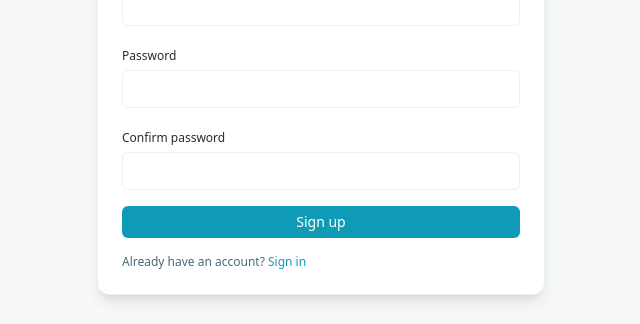
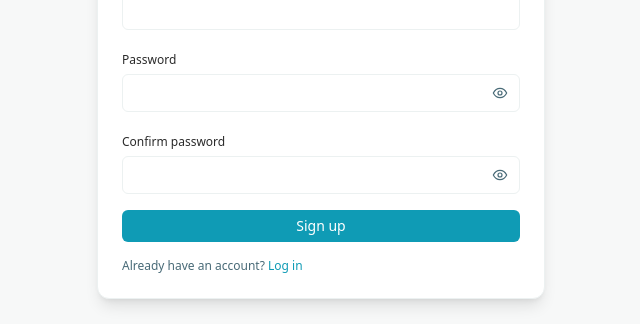
Before and after one commit to Valghalla09/Isdanary, a React (Vite) app: page /signup in a window 1280 px wide. Shown: the part 375-699 px from the top of the page, without its empty margins (319-959 px from the left). Built offline with nearby package versions, Linux system fonts and the light colour scheme; no server answers.

Commit message:
log in sign up optimized

```diff
--- a/src/pages/Login.tsx
+++ b/src/pages/Login.tsx
@@ -8,6 +8,7 @@ function LoginPage() {
   const navigate = useNavigate();
   const [email, setEmail] = useState('');
   const [password, setPassword] = useState('');
+  const [showPassword, setShowPassword] = useState(false);
   const [submitting, setSubmitting] = useState(false);
   const [error, setError] = useState<string | null>(null);
 
@@ -50,14 +51,14 @@ function LoginPage() {
           <img
             src="/logo.jpg"
             alt="IsdaNary logo"
-            className="h-12 w-12 rounded-full object-cover shadow-sm"
+            className="h-14 w-14 rounded-full object-cover shadow-sm"
           />
           <h1 className="mt-2 text-xl font-semibold text-textDark dark:text-slate-100">IsdaNary</h1>
           <p className="text-xs text-textMuted dark:text-slate-400">
             Fisheries Management System
           </p>
         </div>
-        <h2 className="text-base font-semibold text-textDark dark:text-slate-100">Sign in</h2>
+        <h2 className="text-base font-semibold text-textDark dark:text-slate-100">Log in</h2>
         <p className="mt-1 text-sm text-textMuted dark:text-slate-400">
           Access your IsdaNary dashboard.
         </p>
@@ -91,18 +92,58 @@ function LoginPage() {
             >
               Password
             </label>
+            <div className="relative">
               <input
                 id="password"
-              type="password"
+                type={showPassword ? 'text' : 'password'}
                 autoComplete="current-password"
                 required
                 value={password}
                 onChange={(event) => setPassword(event.target.value)}
-              className="w-full rounded-md border border-muted bg-card px-3 py-2 text-sm text-textDark outline-none focus:border-primary focus:ring-1 focus:ring-primary dark:border-slate-700 dark:bg-slate-950 dark:text-slate-100"
+                className="w-full rounded-md border border-muted bg-card px-3 py-2 pr-14 text-sm text-textDark outline-none focus:border-primary focus:ring-1 focus:ring-primary dark:border-slate-700 dark:bg-slate-950 dark:text-slate-100"
               />
+              <button
+                type="button"
+                onClick={() => setShowPassword((prev) => !prev)}
+                className="absolute inset-y-0 right-3 flex items-center text-textMuted hover:text-textDark dark:text-slate-400 dark:hover:text-slate-100"
+                aria-label={showPassword ? 'Hide password' : 'Show password'}
+              >
+                {showPassword ? (
+                  <svg
+                    xmlns="http://www.w3.org/2000/svg"
+                    viewBox="0 0 24 24"
+                    fill="none"
+                    stroke="currentColor"
+                    strokeWidth="1.8"
+                    strokeLinecap="round"
+                    strokeLinejoin="round"
+                    className="h-4 w-4"
+                  >
+                    <path d="M9.88 9.88A3 3 0 0 0 12 15a3 3 0 0 0 2.12-.88" />
+                    <path d="M10.73 5.08A10.43 10.43 0 0 1 12 5c5 0 9 4 10 7-.64 1.5-1.86 3.54-3.78 5.11" />
+                    <path d="M6.35 6.35C3.88 7.6 2.17 9.5 1 12c.64 1.5 1.86 3.54 3.78 5.11" />
+                    <line x1="2" y1="2" x2="22" y2="22" />
+                  </svg>
+                ) : (
+                  <svg
+                    xmlns="http://www.w3.org/2000/svg"
+                    viewBox="0 0 24 24"
+                    fill="none"
+                    stroke="currentColor"
+                    strokeWidth="1.8"
+                    strokeLinecap="round"
+                    strokeLinejoin="round"
+                    className="h-4 w-4"
+                  >
+                    <path d="M2 12s3.5-7 10-7 10 7 10 7-3.5 7-10 7S2 12 2 12Z" />
+                    <circle cx="12" cy="12" r="3" />
+                  </svg>
+                )}
+              </button>
+            </div>
           </div>
           <Button type="submit" disabled={submitting} className="mt-2 w-full justify-center">
-            {submitting ? 'Signing in...' : 'Sign in'}
+            {submitting ? 'Logging in...' : 'Log in'}
           </Button>
         </form>
         <p className="mt-4 text-xs text-textMuted dark:text-slate-400">
--- a/src/pages/Signup.tsx
+++ b/src/pages/Signup.tsx
@@ -9,6 +9,8 @@ function SignupPage() {
   const [email, setEmail] = useState('');
   const [password, setPassword] = useState('');
   const [confirmPassword, setConfirmPassword] = useState('');
+  const [showPassword, setShowPassword] = useState(false);
+  const [showConfirmPassword, setShowConfirmPassword] = useState(false);
   const [submitting, setSubmitting] = useState(false);
   const [error, setError] = useState<string | null>(null);
 
@@ -61,7 +63,7 @@ function SignupPage() {
           <img
             src="/logo.jpg"
             alt="IsdaNary logo"
-            className="h-12 w-12 rounded-full object-cover shadow-sm"
+            className="h-14 w-14 rounded-full object-cover shadow-sm"
           />
           <h1 className="mt-2 text-xl font-semibold text-textDark dark:text-slate-100">IsdaNary</h1>
           <p className="text-xs text-textMuted dark:text-slate-400">
@@ -104,15 +106,55 @@ function SignupPage() {
             >
               Password
             </label>
+            <div className="relative">
               <input
                 id="password"
-              type="password"
+                type={showPassword ? 'text' : 'password'}
                 autoComplete="new-password"
                 required
                 value={password}
                 onChange={(event) => setPassword(event.target.value)}
-              className="w-full rounded-md border border-muted bg-card px-3 py-2 text-sm text-textDark outline-none focus:border-primary focus:ring-1 focus:ring-primary dark:border-slate-700 dark:bg-slate-950 dark:text-slate-100"
+                className="w-full rounded-md border border-muted bg-card px-3 py-2 pr-14 text-sm text-textDark outline-none focus:border-primary focus:ring-1 focus:ring-primary dark:border-slate-700 dark:bg-slate-950 dark:text-slate-100"
               />
+              <button
+                type="button"
+                onClick={() => setShowPassword((prev) => !prev)}
+                className="absolute inset-y-0 right-3 flex items-center text-textMuted hover:text-textDark dark:text-slate-400 dark:hover:text-slate-100"
+                aria-label={showPassword ? 'Hide password' : 'Show password'}
+              >
+                {showPassword ? (
+                  <svg
+                    xmlns="http://www.w3.org/2000/svg"
+                    viewBox="0 0 24 24"
+                    fill="none"
+                    stroke="currentColor"
+                    strokeWidth="1.8"
+                    strokeLinecap="round"
+                    strokeLinejoin="round"
+                    className="h-4 w-4"
+                  >
+                    <path d="M9.88 9.88A3 3 0 0 0 12 15a3 3 0 0 0 2.12-.88" />
+                    <path d="M10.73 5.08A10.43 10.43 0 0 1 12 5c5 0 9 4 10 7-.64 1.5-1.86 3.54-3.78 5.11" />
+                    <path d="M6.35 6.35C3.88 7.6 2.17 9.5 1 12c.64 1.5 1.86 3.54 3.78 5.11" />
+                    <line x1="2" y1="2" x2="22" y2="22" />
+                  </svg>
+                ) : (
+                  <svg
+                    xmlns="http://www.w3.org/2000/svg"
+                    viewBox="0 0 24 24"
+                    fill="none"
+                    stroke="currentColor"
+                    strokeWidth="1.8"
+                    strokeLinecap="round"
+                    strokeLinejoin="round"
+                    className="h-4 w-4"
+                  >
+                    <path d="M2 12s3.5-7 10-7 10 7 10 7-3.5 7-10 7S2 12 2 12Z" />
+                    <circle cx="12" cy="12" r="3" />
+                  </svg>
+                )}
+              </button>
+            </div>
           </div>
           <div className="space-y-1">
             <label
@@ -121,15 +163,55 @@ function SignupPage() {
             >
               Confirm password
             </label>
+            <div className="relative">
               <input
                 id="confirmPassword"
-              type="password"
+                type={showConfirmPassword ? 'text' : 'password'}
                 autoComplete="new-password"
                 required
                 value={confirmPassword}
                 onChange={(event) => setConfirmPassword(event.target.value)}
-              className="w-full rounded-md border border-muted bg-card px-3 py-2 text-sm text-textDark outline-none focus:border-primary focus:ring-1 focus:ring-primary dark:border-slate-700 dark:bg-slate-950 dark:text-slate-100"
+                className="w-full rounded-md border border-muted bg-card px-3 py-2 pr-14 text-sm text-textDark outline-none focus:border-primary focus:ring-1 focus:ring-primary dark:border-slate-700 dark:bg-slate-950 dark:text-slate-100"
               />
+              <button
+                type="button"
+                onClick={() => setShowConfirmPassword((prev) => !prev)}
+                className="absolute inset-y-0 right-3 flex items-center text-textMuted hover:text-textDark dark:text-slate-400 dark:hover:text-slate-100"
+                aria-label={showConfirmPassword ? 'Hide confirm password' : 'Show confirm password'}
+              >
+                {showConfirmPassword ? (
+                  <svg
+                    xmlns="http://www.w3.org/2000/svg"
+                    viewBox="0 0 24 24"
+                    fill="none"
+                    stroke="currentColor"
+                    strokeWidth="1.8"
+                    strokeLinecap="round"
+                    strokeLinejoin="round"
+                    className="h-4 w-4"
+                  >
+                    <path d="M9.88 9.88A3 3 0 0 0 12 15a3 3 0 0 0 2.12-.88" />
+                    <path d="M10.73 5.08A10.43 10.43 0 0 1 12 5c5 0 9 4 10 7-.64 1.5-1.86 3.54-3.78 5.11" />
+                    <path d="M6.35 6.35C3.88 7.6 2.17 9.5 1 12c.64 1.5 1.86 3.54 3.78 5.11" />
+                    <line x1="2" y1="2" x2="22" y2="22" />
+                  </svg>
+                ) : (
+                  <svg
+                    xmlns="http://www.w3.org/2000/svg"
+                    viewBox="0 0 24 24"
+                    fill="none"
+                    stroke="currentColor"
+                    strokeWidth="1.8"
+                    strokeLinecap="round"
+                    strokeLinejoin="round"
+                    className="h-4 w-4"
+                  >
+                    <path d="M2 12s3.5-7 10-7 10 7 10 7-3.5 7-10 7S2 12 2 12Z" />
+                    <circle cx="12" cy="12" r="3" />
+                  </svg>
+                )}
+              </button>
+            </div>
           </div>
           <Button type="submit" disabled={submitting} className="mt-2 w-full justify-center">
             {submitting ? 'Creating account...' : 'Sign up'}
@@ -138,7 +220,7 @@ function SignupPage() {
         <p className="mt-4 text-xs text-textMuted dark:text-slate-400">
           Already have an account?{' '}
           <Link to="/login" className="font-medium text-primary hover:text-primaryDark">
-            Sign in
+            Log in
           </Link>
         </p>
       </div>
```
Lines whose indentation alone changed are shown as unchanged.
